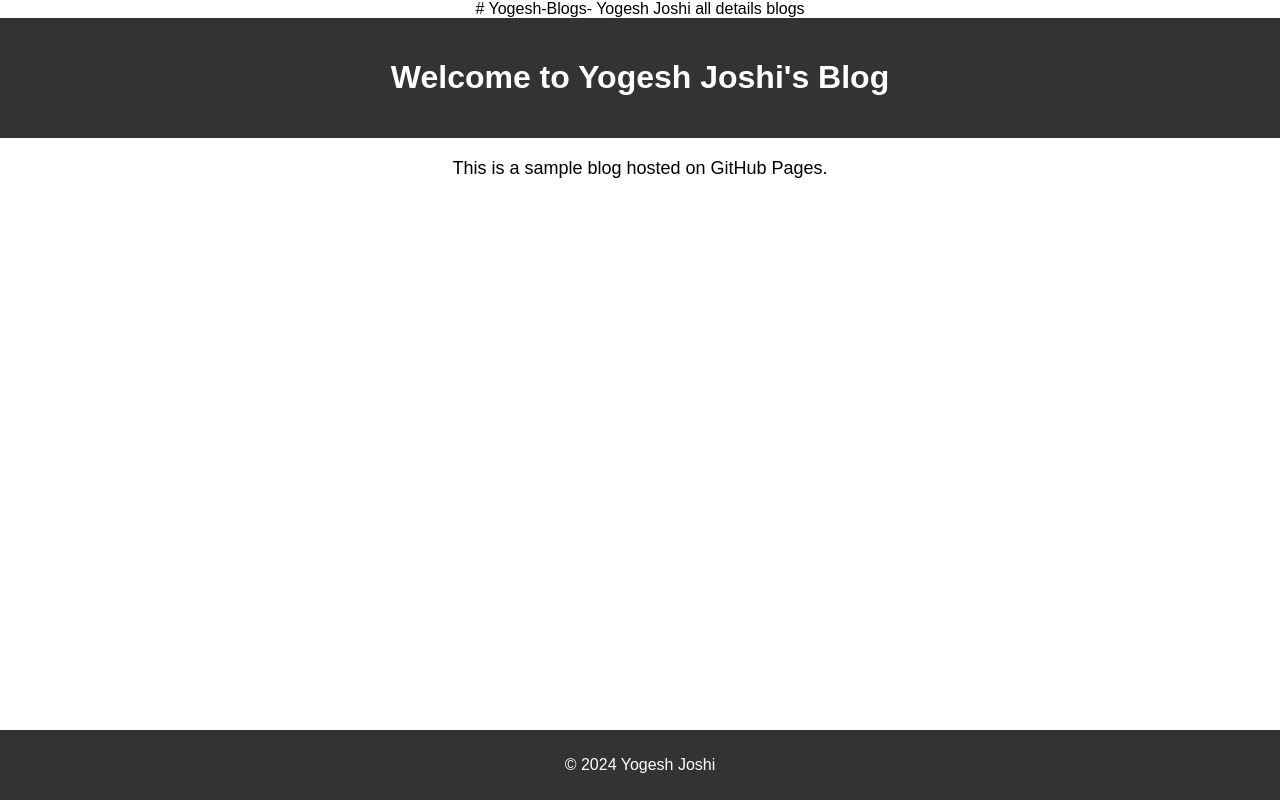
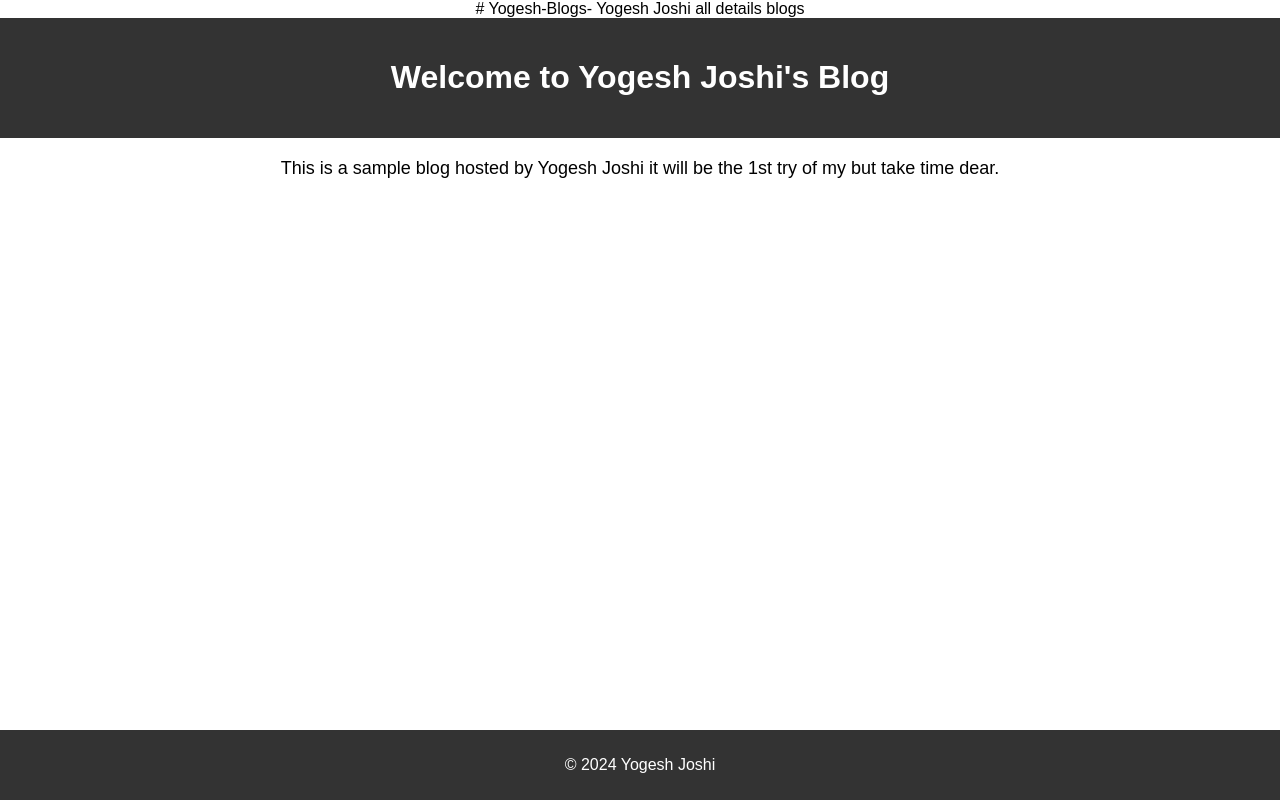
Before and after one commit to YogeshJoshi-com/Yogesh-Blogs-, a plain HTML site: page index.html in a window 1280 px wide. Drawn offline with Linux system fonts and the light colour scheme.

Commit message:
Update index.html

```diff
--- a/index.html
+++ b/index.html
@@ -13,7 +13,7 @@ Yogesh Joshi all details blogs
         <h1>Welcome to Yogesh Joshi's Blog</h1>
     </header>
     <main>
-        <p>This is a sample blog hosted on GitHub Pages.</p>
+        <p>This is a sample blog hosted by Yogesh Joshi it will be the 1st try of my but take time dear.</p>
     </main>
     <footer>
         <p>&copy; 2024 Yogesh Joshi</p>
```
